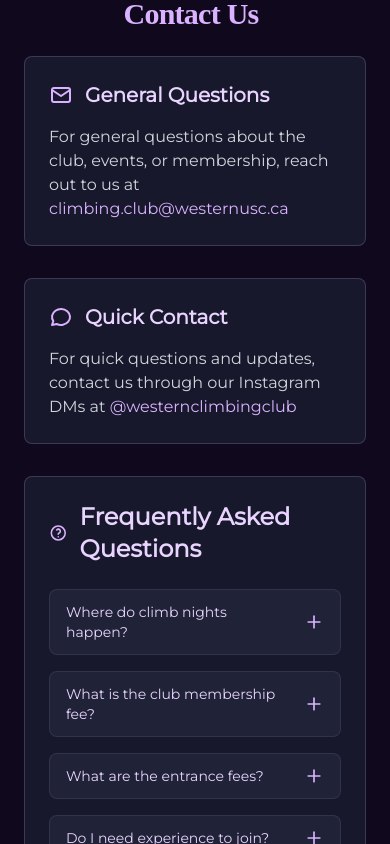
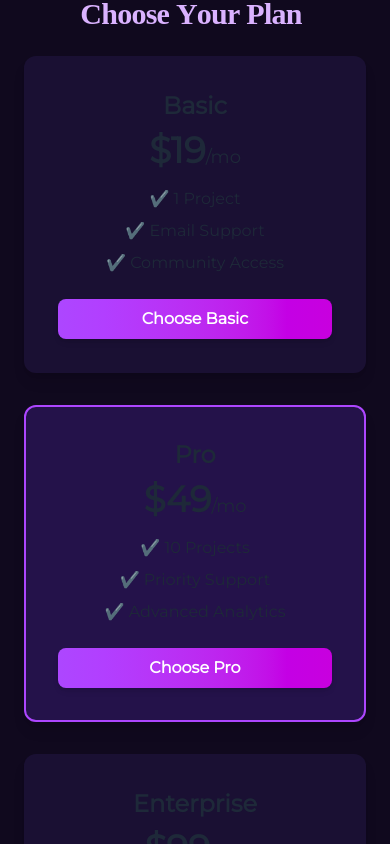
Before and after one commit to ethantiger/wcc-website, a React (Vite) app: page / in a window 390 px wide. Shown: the part 3060-3904 px from the top of the page. Built offline with nearby package versions, Linux system fonts and the light colour scheme; no server answers; the database is empty; a web font is replaced by a local one.

Commit message:
add pricing section

```diff
--- a/src/components/Navbar.tsx
+++ b/src/components/Navbar.tsx
@@ -9,6 +9,7 @@ import wccLogo from "@/assets/WCC-logo-symbol.png";
 const navLinks = [
   { name: "About", href: "#about" },
   { name: "Events", href: "#events" },
+  { name: "Pricing", href: "#pricing" },
   // { name: "History", href: "#history" },
   { name: "Contact", href: "#contact" },
 ];
--- /dev/null
+++ b/src/components/Pricing.tsx
@@ -0,0 +1,106 @@
+import React, { useRef, useState } from "react";
+import BouncingText from "./ui/BouncingText";
+
+type CardProps = {
+  title: string;
+  price: string;
+  features: string[];
+  button: string;
+  highlighted?: boolean;
+};
+
+function TiltCard({
+  title,
+  price,
+  features,
+  button,
+  highlighted = false,
+}: CardProps) {
+  const ref = useRef<HTMLDivElement>(null);
+  const [style, setStyle] = useState({});
+
+  const handleMouseMove = (e: React.MouseEvent) => {
+    const card = ref.current;
+    if (!card) return;
+    const rect = card.getBoundingClientRect();
+    const x = e.clientX - rect.left - rect.width / 2;
+    const y = e.clientY - rect.top - rect.height / 2;
+    const rotateX = (-y / (rect.height / 2)) * 5;
+    const rotateY = (x / (rect.width / 2)) * 5;
+    setStyle({
+      transform: `perspective(600px) rotateX(${rotateX}deg) rotateY(${rotateY}deg) scale(1.05)`,
+      transition: "transform 0.1s",
+    });
+  };
+
+  const handleMouseLeave = () => {
+    setStyle({
+      transform: "perspective(600px) rotateX(0deg) rotateY(0deg) scale(1)",
+      transition: "transform 0.3s",
+    });
+  };
+
+  return (
+    <div
+      ref={ref}
+      className={`group rounded-xl shadow-lg p-8 flex flex-col items-center border-2 transition
+        ${
+          highlighted
+            ? "bg-[#24124a] shadow-2xl border-purple-500 z-10"
+            : "bg-[#1a1033] border-transparent hover:border-purple-500"
+        }
+      `}
+      style={style}
+      onMouseMove={handleMouseMove}
+      onMouseLeave={handleMouseLeave}
+    >
+      <h2 className="text-2xl font-semibold mb-2">{title}</h2>
+      <p className="text-4xl font-bold mb-4">
+        {price}
+        <span className="text-lg font-normal">/mo</span>
+      </p>
+      <ul className="mb-6 space-y-2 text-center">
+        {features.map((f) => (
+          <li key={f}>✔️ {f}</li>
+        ))}
+      </ul>
+      <button className="w-full py-2 rounded-lg bg-gradient-to-r from-purple-500 to-fuchsia-600 text-white font-semibold shadow-md hover:from-fuchsia-600 hover:to-purple-500 transition">
+        {button}
+      </button>
+    </div>
+  );
+}
+
+export default function Pricing() {
+  return (
+    <section
+      id="pricing"
+      className="min-h-screen flex flex-col items-center justify-center bg-[#10091e] text-gray-800 dark:text-gray-200 p-6"
+    >
+      <h1 className="text-3xl md:text-5xl font-bold mb-6 text-purple-300">
+        <BouncingText text="Choose Your Plan" />
+      </h1>
+      <div className="grid grid-cols-1 md:grid-cols-3 gap-8 w-full max-w-5xl">
+        <TiltCard
+          title="Basic"
+          price="$19"
+          features={["1 Project", "Email Support", "Community Access"]}
+          button="Choose Basic"
+        />
+        <TiltCard
+          title="Pro"
+          price="$49"
+          features={["10 Projects", "Priority Support", "Advanced Analytics"]}
+          button="Choose Pro"
+          highlighted
+        />
+        <TiltCard
+          title="Enterprise"
+          price="$99"
+          features={["Unlimited Projects", "Dedicated Support", "Custom Solutions"]}
+          button="Contact Sales"
+        />
+      </div>
+    </section>
+  );
+}
--- a/src/pages/Homepage.tsx
+++ b/src/pages/Homepage.tsx
@@ -5,6 +5,7 @@ import Events from '@/components/Events'
 // import Sponsors from '@/components/Sponsors'
 // import Resources from '@/components/Resources'
 import Contact from '@/components/Contact'
+import Pricing from '@/components/Pricing'
 
 export default function Homepage() {
   return (
@@ -12,6 +13,7 @@ export default function Homepage() {
       <Title />
       <About />
       <Events />
+      <Pricing />
       {/* <History /> */}
       {/* <Sponsors /> */}
       {/* <Resources /> */}
```
